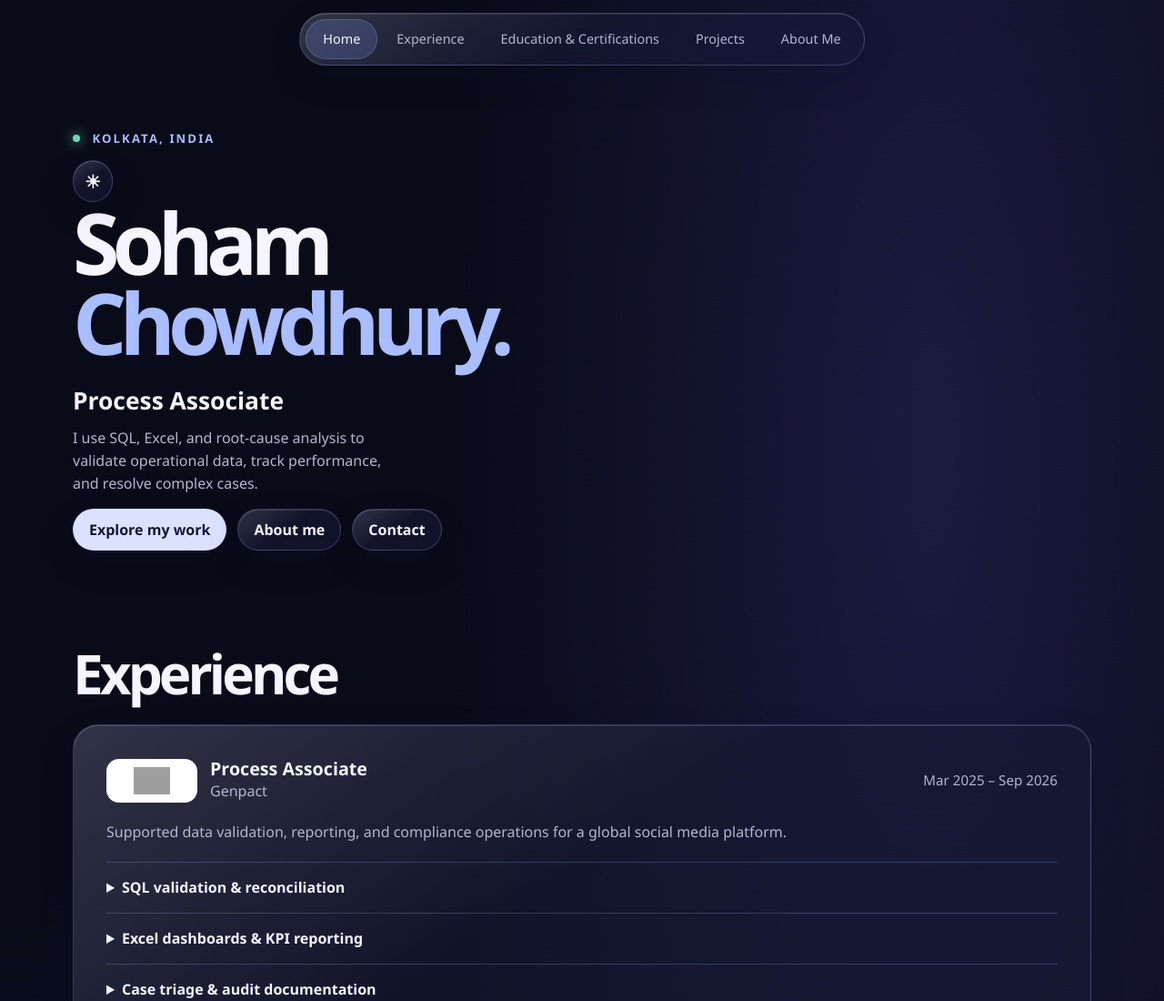
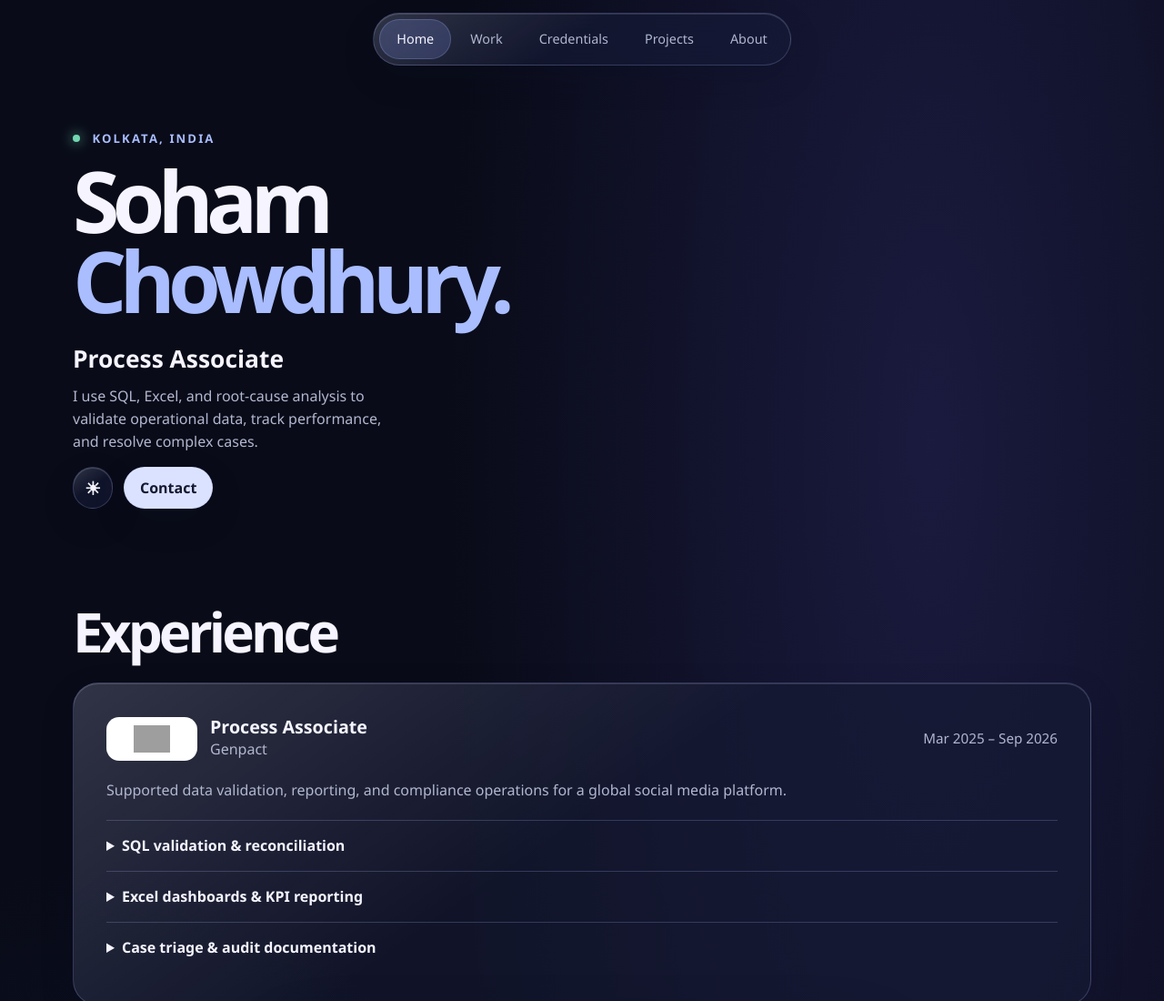
Before and after one commit to Mesoham/Portfolio, a plain HTML site: page index.html in a window 1280 px wide. Shown: the top 1100 px of the page at 91% size. Drawn offline with Linux system fonts and the light colour scheme; grey boxes are pictures that could not be loaded.

Commit message:
Simplify navigation and move theme and contact into intro

```diff
--- a/index.html
+++ b/index.html
@@ -1,12 +1,12 @@
 <!doctype html>
 <html lang="en" data-theme="dark">
-<head><meta charset="utf-8"><meta name="viewport" content="width=device-width,initial-scale=1"><meta name="description" content="Soham Chowdhury, Data and Process Analyst in Kolkata. SQL, KPI reporting, and compliance operations."><title>Soham Chowdhury | Data & Process Analyst</title><link rel="stylesheet" href="style.css?v=compact-nav"><script src="app.js?v=portrait-reset" defer></script></head>
+<head><meta charset="utf-8"><meta name="viewport" content="width=device-width,initial-scale=1"><meta name="description" content="Soham Chowdhury, Data and Process Analyst in Kolkata. SQL, KPI reporting, and compliance operations."><title>Soham Chowdhury | Data & Process Analyst</title><link rel="stylesheet" href="style.css?v=single-row"><script src="app.js?v=portrait-reset" defer></script></head>
 <body>
 <a class="skip" href="#main">Skip to content</a>
-<header class="glass nav"><nav aria-label="Main navigation"><a href="#home" aria-current="location">Home</a><a href="#work" aria-label="Experience"><span class="dock-full">Experience</span><span class="dock-short" aria-hidden="true">Work</span></a><a href="#credentials" aria-label="Education &amp; Certifications"><span class="dock-full">Education &amp; Certifications</span><span class="dock-short" aria-hidden="true">Edu</span></a><a href="#projects">Projects</a><a href="#about" aria-label="About Me"><span class="dock-full">About Me</span><span class="dock-short" aria-hidden="true">About</span></a></nav></header>
+<header class="glass nav"><nav aria-label="Main navigation"><a href="#home" aria-current="location">Home</a><a href="#work">Work</a><a href="#credentials">Credentials</a><a href="#projects">Projects</a><a href="#about">About</a></nav></header>
 <main id="main">
 <section class="hero wrap" id="home">
-<div class="hero-copy"><div class="hero-top"><p class="eyebrow"><span class="dot"></span> KOLKATA, INDIA</p><button id="theme" class="icon" type="button" aria-label="Switch to light theme">☀</button></div><h1>Soham<br><em>Chowdhury.</em></h1><p class="role">Process Associate</p><p class="intro">I use SQL, Excel, and root-cause analysis to validate operational data, track performance, and resolve complex cases.</p><div class="actions"><a class="button primary" href="#work">Explore my work</a><a class="button" href="#about">About me</a><a class="button" href="#contact">Contact</a></div></div>
+<div class="hero-copy"><p class="eyebrow"><span class="dot"></span> KOLKATA, INDIA</p><h1>Soham<br><em>Chowdhury.</em></h1><p class="role">Process Associate</p><p class="intro">I use SQL, Excel, and root-cause analysis to validate operational data, track performance, and resolve complex cases.</p><div class="actions"><button id="theme" class="icon" type="button" aria-label="Switch to light theme">☀</button><a class="button primary" href="#contact">Contact</a></div></div>
 </section>
 <section class="wrap section" id="work"><h2>Experience</h2>
 <article class="glass experience"><div class="job"><div class="job-mark job-logo" aria-hidden="true"><img src="https://upload.wikimedia.org/wikipedia/commons/a/a0/Genpact_logo.svg" alt="" width="82" height="30"></div><div><h3>Process Associate</h3><p>Genpact</p></div><time>Mar 2025 – Sep 2026</time></div><p class="summary">Supported data validation, reporting, and compliance operations for a global social media platform.</p>
```
